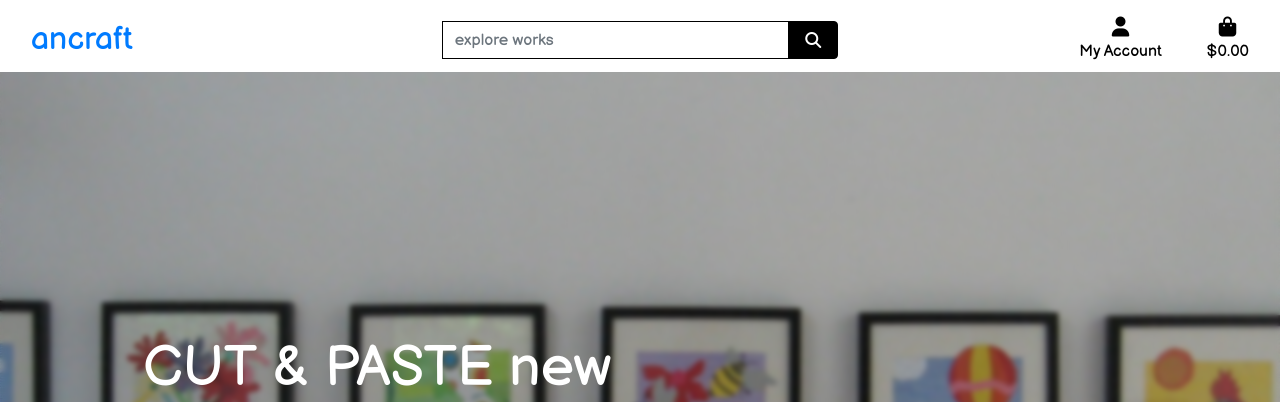
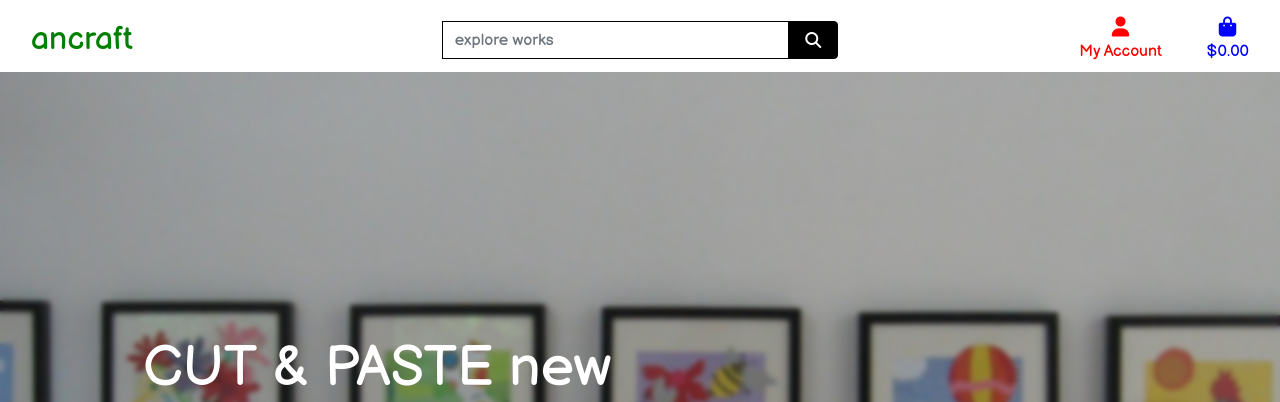
Before and after one commit to antfromano/milestone-project-4, a Django app: page / in a window 1280 px wide. Shown: the top 402 px of the page. Run offline with Django 3.2, Linux system fonts and the light colour scheme; some libraries are stand-ins or nearby versions.

Commit message:
restyled text on index.html in css

```diff
--- a/static/css/base.css
+++ b/static/css/base.css
@@ -45,8 +45,16 @@
     color: white;
 }
 
-.text-black {
-    color: #000 !important;
+.text-green {
+    color: green !important;
+}
+
+.text-red {
+    color: red !important;
+}
+
+.text-blue {
+    color: blue !important;
 }
 
 .border-black {
--- a/templates/base.html
+++ b/templates/base.html
@@ -63,7 +63,7 @@
       <div class="col-12 col-lg-4 my-auto py-1 py-lg-0">
         <ul class="list-inline list-unstyled text-center text-lg-right my-0">
             <li class="list-inline-item dropdown">
-              <a class="text-black nav-link" href="#" id="user-options" data-toggle="dropdown" aria-haspopup="true" aria-expanded="false">
+              <a class="text-red nav-link" href="#" id="user-options" data-toggle="dropdown" aria-haspopup="true" aria-expanded="false">
                 <div class="text-center">
                     <div><i class="fas fa-user fa-lg"></i></div>
                     <p class="my-0">My Account</p>
@@ -83,7 +83,7 @@
               </div>
             </li>
             <li class="list-inline-item">
-              <a class="{% if grand_total %}text-info font-weight-bold{% else %}text-black{% endif %} nav-link" href="">
+              <a class="{% if grand_total %}text-info font-weight-bold{% else %}text-blue{% endif %} nav-link" href="">
                 <div class="text-center">
                     <div><i class="fas fa-shopping-bag fa-lg"></i></div>
                     <p class="my-0">
```
